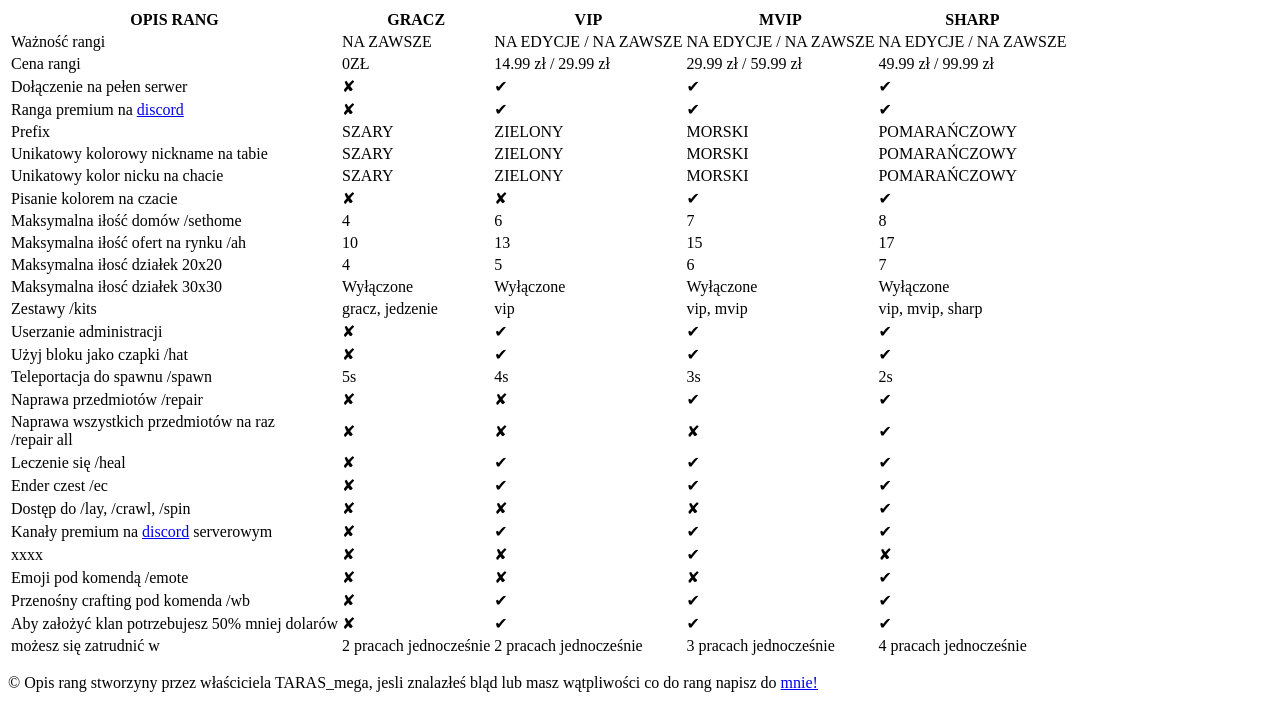
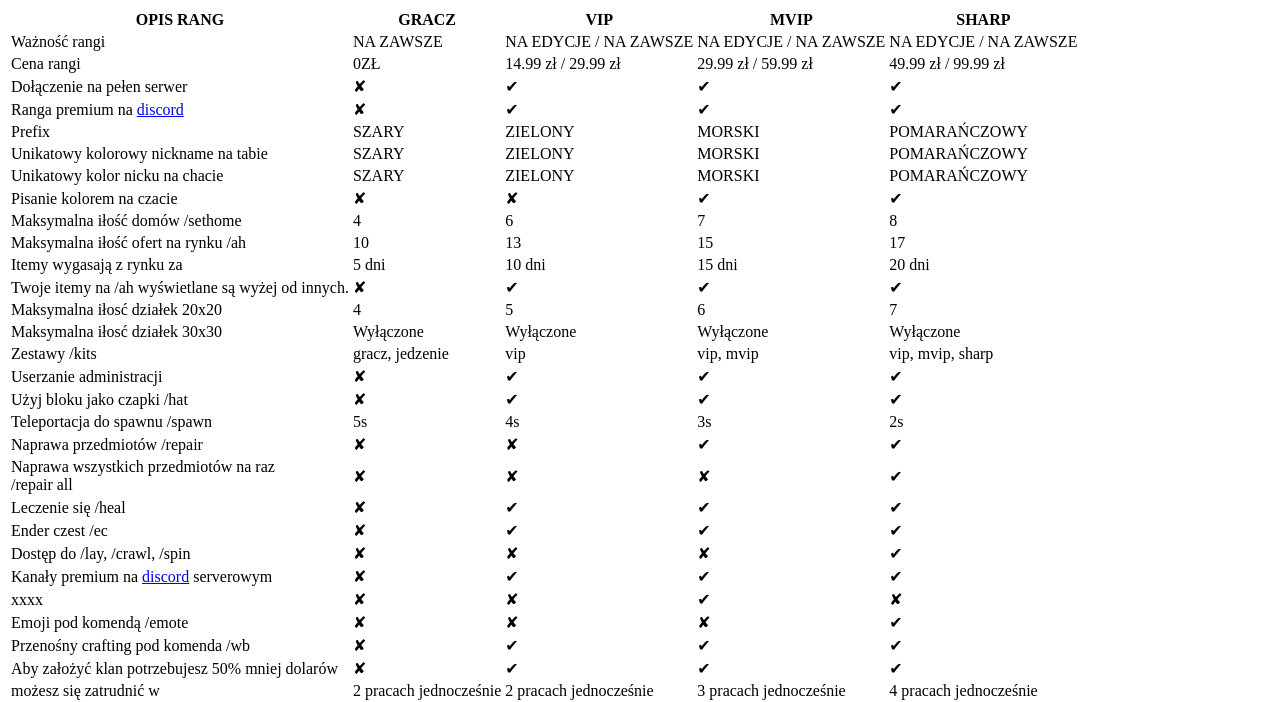
Before and after one commit to TARASmega/rangi-sharpmc.pl, a plain HTML site: page index.html in a window 1280 px wide. Shown: the top 702 px of the page. Drawn offline with Linux system fonts and the light colour scheme.

Commit message:
Update index.html

```diff
--- a/index.html
+++ b/index.html
@@ -92,6 +92,20 @@
                 <td>13</td>
                 <td>15</td>
                 <td>17</td>
+            </tr>
+            <tr>
+              <td>Itemy wygasają z rynku za</td>
+              <td>5 dni</td>
+              <td>10 dni</td>
+              <td>15 dni</td>
+              <td>20 dni</td>
+            </tr>
+            <tr>
+            <td>Twoje itemy na /ah wyświetlane są wyżej od innych.</td>
+            <td>✘</td>
+            <td>✔</td>
+            <td>✔</td>
+            <td>✔</td>
             </tr>
             <tr>
                 <td>Maksymalna iłosć działek 20x20</td>
```
